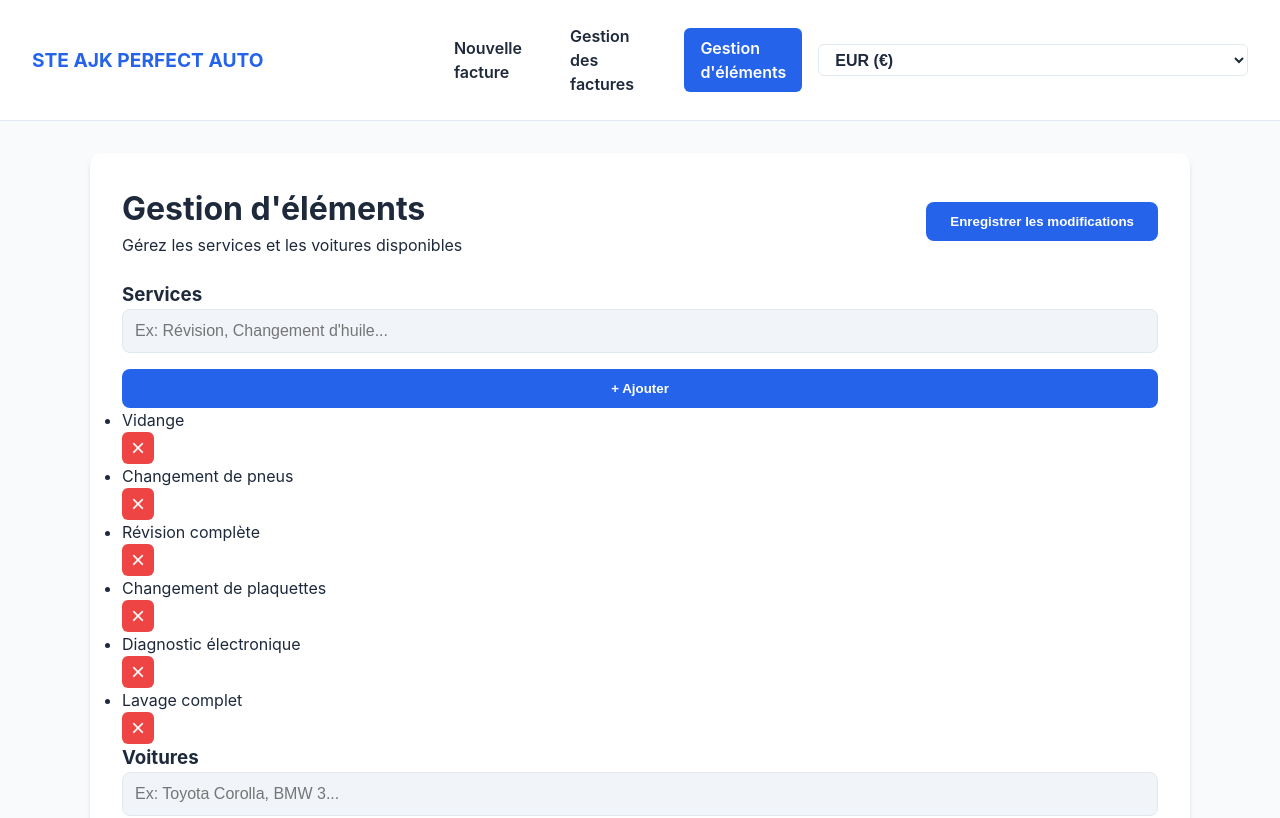
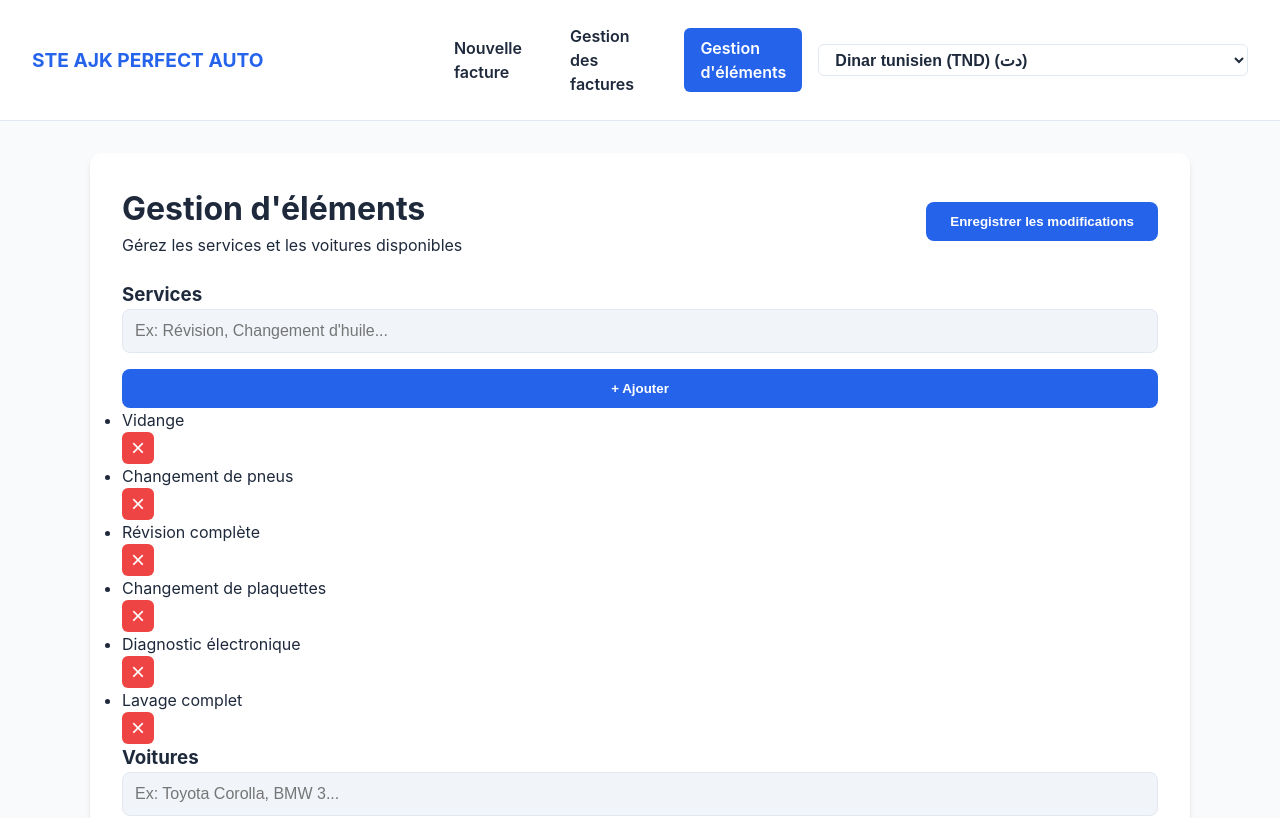
Before and after one commit to Naimbouz/facturationCars, a React (Vite) app: page /elements in a window 1280 px wide. Shown: the top 818 px of the page. Built offline with nearby package versions, Linux system fonts and the light colour scheme.

Commit message:
feat: update default currency to Tunisian Dinar (TND) in CurrencyContext

```diff
--- a/src/contexts/CurrencyContext.jsx
+++ b/src/contexts/CurrencyContext.jsx
@@ -2,9 +2,9 @@
 import React, { createContext, useState, useContext, useMemo } from 'react';
 
 const CurrencyContext = createContext({
-  currency: 'EUR',
-  symbol: '€',
-  rate: 1,
+  currency: 'TND',
+  symbol: 'د.ت',
+  rate: 3.2,
   setCurrency: () => {}
 });
 
@@ -22,7 +22,7 @@ const currencyMap = {
 };
 
 export const CurrencyProvider = ({ children }) => {
-  const [currency, setCurrency] = useState('EUR');
+  const [currency, setCurrency] = useState('TND');
 
   const value = useMemo(() => {
     const info = currencyMap[currency];
```
